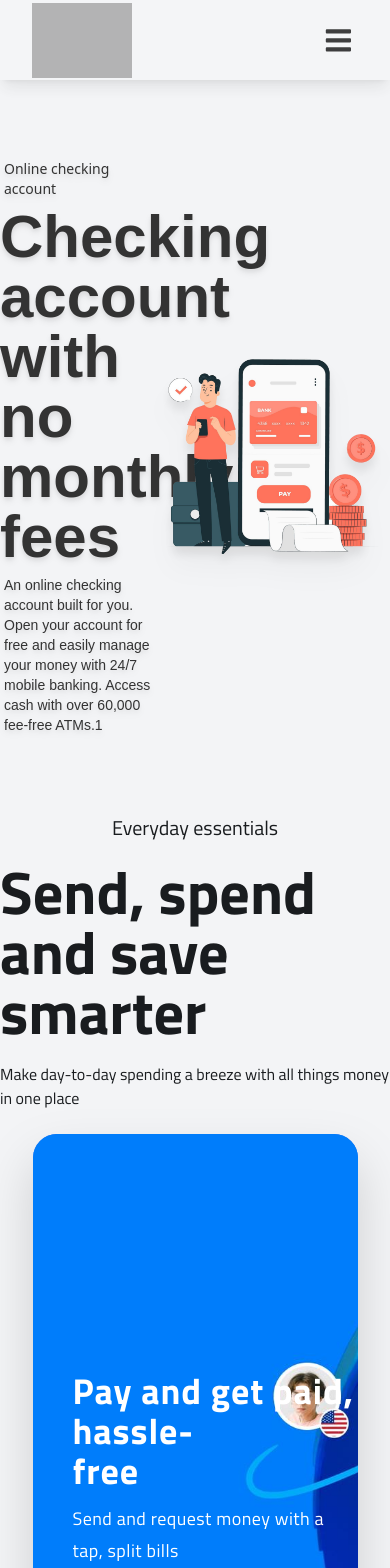
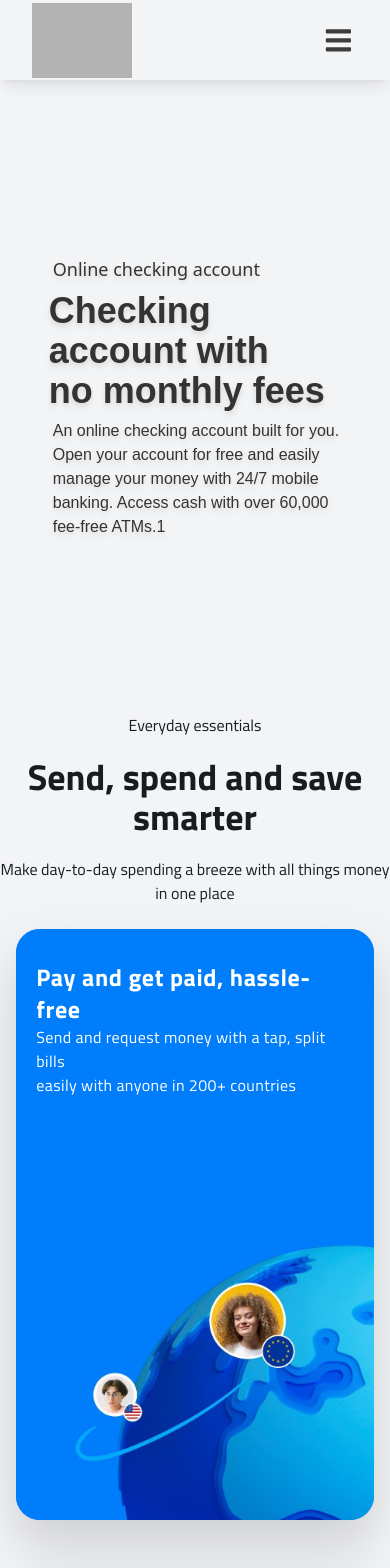
Before and after one commit to abdelhaq-laachari/CREDIT-DU-MAROC, a React (Create React App) app in the folder client/: page / in a window 390 px wide. Shown: the top 1568 px of the page. Built offline with nearby package versions, Linux system fonts and the light colour scheme; grey boxes are pictures that could not be loaded.

Commit message:
feat: responsive of the home page is done

```diff
--- a/client/src/components/footer/Footer.jsx
+++ b/client/src/components/footer/Footer.jsx
@@ -67,7 +67,7 @@ const footer = () => {
         <h1 className=" text-gray-800 font-semibold">
           © 2022-2023 All rights reserved | Build with ❤ by{" "}
           <span className="hover:text-blue-600 font-semibold cursor-pointer">
-            <a href="https://github.com/abdelhaq-laachari" target="_blank" >Godfather</a>
+            <a href="https://github.com/abdelhaq-laachari" target="_blank" rel="noreferrer" >Godfather</a>
           </span>
         </h1>
       </div>
--- a/client/src/pages/Home.jsx
+++ b/client/src/pages/Home.jsx
@@ -2,6 +2,7 @@ import React from "react";
 import Navbar from "../components/NavBar/NavBar";
 import Bank from "../assets/img/bank.png";
 import World from "../assets/img/world.jpg";
+import World2 from "../assets/img/world2.jpg";
 import Earn from "../assets/img/earn.png";
 import Reward from "../assets/img/Rewards.jpg";
 import Footer from "../components/footer/Footer";
@@ -11,29 +12,29 @@ const Home = () => {
   return (
     <div className="bg-[#F3F4F6]">
       <Navbar />
-      <div className="flex justify-around items-center  w-full h-[87vh]">
-        <div className="flex flex-col space-y-2 w-2/5 drop-shadow-md text-[#333333]">
-          <span className="text-sm pl-1 font-sans antialiased">
+      <div className="flex justify-around items-center  w-full h-[75vh] lg:h-[87vh]">
+        <div className="flex flex-col space-y-2 lg:w-2/5 w-3/4 drop-shadow-md text-[#333333]">
+          <span className="lg:text-sm pl-1 font-sans antialiased text-lg">
             Online checking account
           </span>
-          <strong className="text-6xl font-circular ">
+          <strong className="lg:text-6xl text-4xl font-circular ">
             Checking <br /> account with <br /> no monthly fees
           </strong>
-          <p className="font-circular pl-1 text-sm subpixel-antialiased">
+          <p className="font-circular pl-1 lg:text-sm subpixel-antialiased text-md">
             An online checking account built for you. Open your account for free
             and easily manage your money with 24/7 mobile banking. Access cash
             with over 60,000 fee-free ATMs.1
           </p>
         </div>
-        <div className="w-96 drop-shadow-xl">
+        <div className="w-96 drop-shadow-xl hidden lg:block">
           <img src={Bank} alt="bank_image" />
         </div>
       </div>
       <div className="flex flex-col items-center">
         {/* text start here */}
-        <div className="flex flex-col items-center font-circular text-[#191C1F]">
-          <span className="text-xl">Everyday essentials</span>
-          <strong className="my-5 text-6xl">
+        <div className="flex text-center flex-col items-center font-circular text-[#191C1F]">
+          <span className="text-md lg:text-xl">Everyday essentials</span>
+          <strong className="my-5 text-4xl md:text-5xl lg:text-6xl">
             Send, spend and save smarter
           </strong>
           <span>
@@ -42,15 +43,16 @@ const Home = () => {
         </div>
         {/* text end here */}
         {/* cards start here */}
-        <div className="flex overflow-hidden justify-between items-center h-[87vh] w-10/12 rounded-3xl my-6 drop-shadow-2xl bg-blue-600">
-          <img className="world_image" src={World} alt="" />
-          <div className="pl-10 space-y-3 text-white font-circular flex flex-col">
-            <span className="text-4xl tracking-wide font-bold">
+        <div className="flex overflow-hidden items-start justify-between lg:items-center h-[70vh] lg:h-[87vh] w-11/12 lg:w-10/12 rounded-3xl my-6 drop-shadow-2xl bg-blue-600">
+          <img className="world_image hidden lg:block" src={World} alt="" />
+          <img className="world_image block lg:hidden" src={World2} alt="" />
+          <div className="px-5 py-8 lg:pl-10 lg:space-y-3 text-white font-circular flex flex-col">
+            <span className="lg:text-4xl text-2xl tracking-wide font-bold">
               Pay and get paid, hassle-
               <br />
               free
             </span>
-            <span className="text-lg tracking-wide leading-8">
+            <span className="lg:text-lg text-md tracking-wide lg:leading-8">
               Send and request money with a tap, split bills <br /> easily with
               anyone in 200+ countries
             </span>
@@ -58,29 +60,29 @@ const Home = () => {
         </div>
         {/* cards end here */}
         {/* Third Section start here */}
-        <div className="w-full flex justify-center space-x-8 my-6 ">
-          <div className="Card w-2/5 relative flex justify-center overflow-hidden h-[85vh] rounded-3xl drop-shadow-2xl">
+        <div className="w-full flex flex-col items-center space-y-5 lg:flex-row lg:justify-center lg:space-x-8 my-6 ">
+          <div className="Card w-11/12 lg:w-2/5 relative flex justify-center overflow-hidden h-[70vh] lg:h-[85vh] rounded-3xl drop-shadow-2xl">
             <img className="Earn" src={Earn} alt="" />
-            <span className="text-4xl font-circular font-bold mt-6">
+            <span className="text-2xl lg:text-4xl font-circular font-bold mt-6">
               Earn up to 2.5% annual <br /> interest, paid daily
             </span>
           </div>
-          <div className="Card w-2/5 relative flex justify-center overflow-hidden h-[85vh] rounded-3xl drop-shadow-2xl">
+          <div className="Card w-11/12 lg:w-2/5 relative flex justify-center overflow-hidden h-[70vh] lg:h-[85vh] rounded-3xl drop-shadow-2xl">
             <img className="Earn" src={Reward} alt="" />
-            <span className="text-4xl font-circular font-bold mt-6 text-white">
+            <span className="text-2xl lg:text-4xl font-circular font-bold mt-6 text-white">
               Get exclusive Rewards <br /> and save as you spend
             </span>
           </div>
         </div>
         {/* Third Section end here */}
         {/* another section start here */}
-        <div className="relative w-[90%] h-[80vh] drop-shadow-xl my-5 bg-emerald-500 rounded-3xl">
+        <div className="relative w-[90%] lg:h-[80vh] h-[70vh] drop-shadow-xl my-5 bg-emerald-500 rounded-3xl">
           <div className="bank_app flex flex-col items-center justify-center">
-            <div className="my-3 font-bold flex flex-col items-center text-6xl font-circular text-[#333333]">
+            <div className="my-3 font-bold flex flex-col items-center text-4xl lg:text-6xl font-circular text-[#333333]">
               <span>Open an online </span> <span>checking account </span>{" "}
               <span> for free today</span>
             </div>
-            <span className="text-md font-circular">
+            <span className="text-md text-center font-circular">
               No monthly services fees. No minimum balance requirements.
             </span>
             <button className="bg-[#333333] text-white font-circular font-bold text-lg px-10 py-3 rounded-3xl mt-5">
--- a/client/src/styles/Home.css
+++ b/client/src/styles/Home.css
@@ -53,3 +53,9 @@
     z-index: -10;
     object-fit: cover;
 }
+
+
+/* responsive css */
+@media (max-width: 768px) {
+
+}
```
Also changed, not shown: client/src/assets/img/world2.jpg (added).
